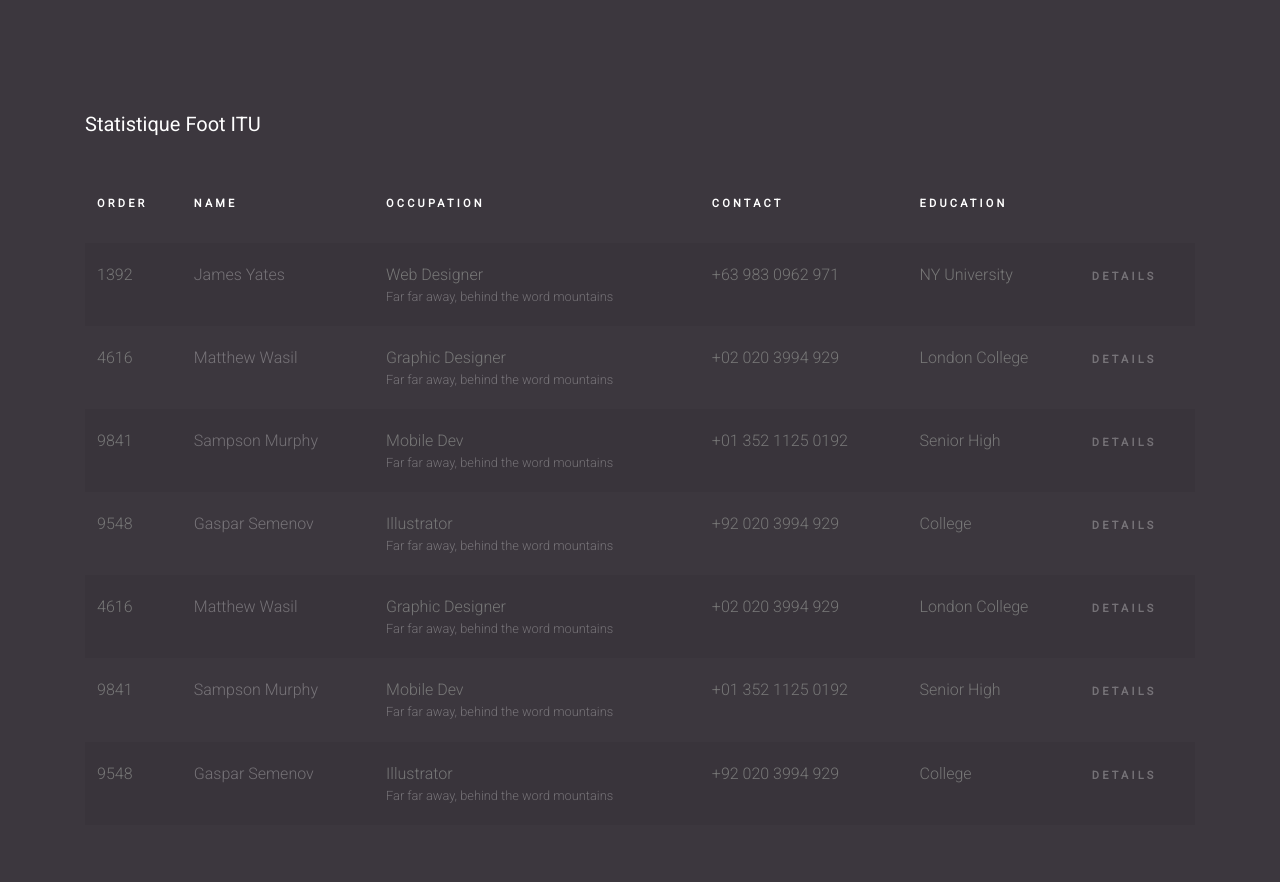
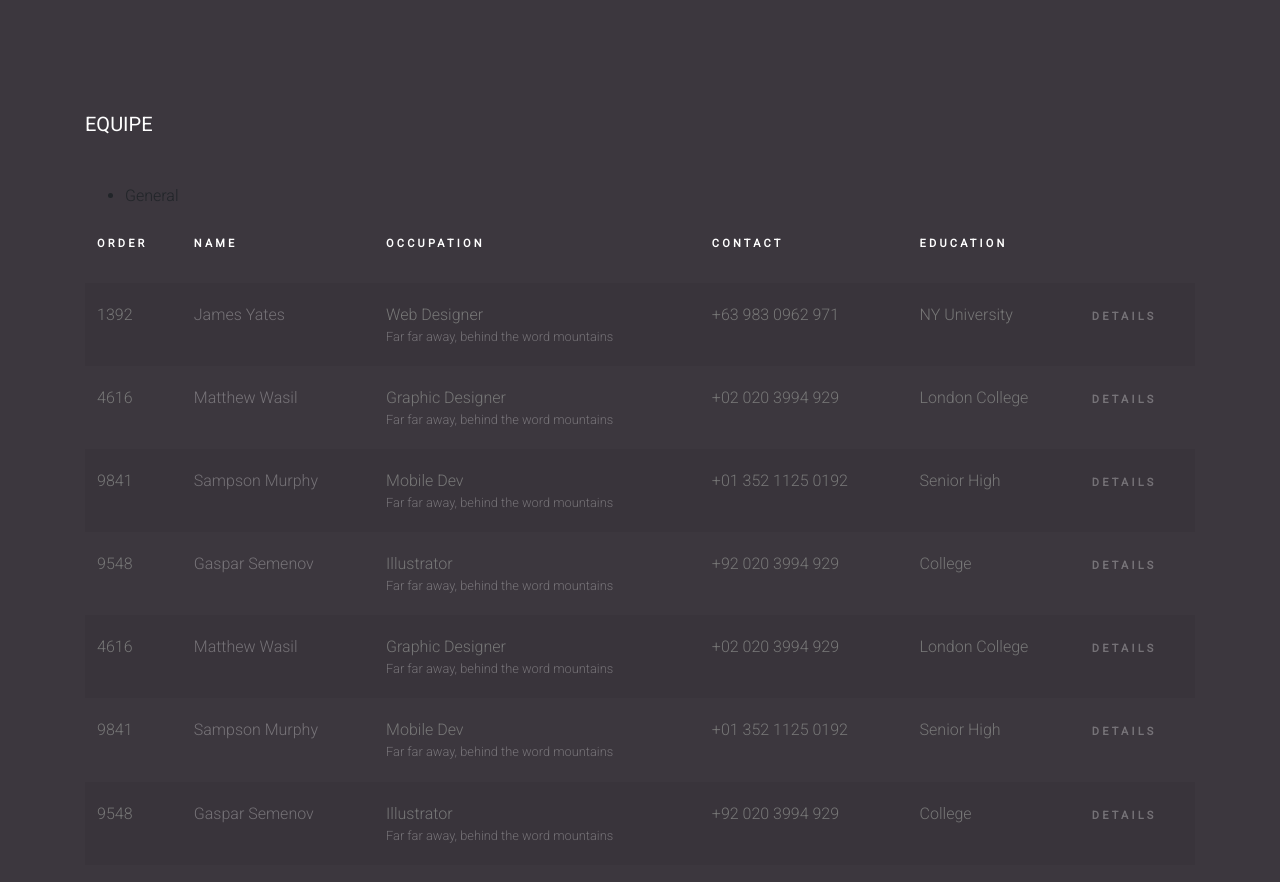
Before and after one commit to projetETU/Statistique-de-foot, a plain HTML site: page index.html in a window 1280 px wide. Drawn offline with Linux system fonts and the light colour scheme.

Commit message:
Update index.html

```diff
--- a/index.html
+++ b/index.html
@@ -16,7 +16,7 @@
     <!-- Style -->
     <link rel="stylesheet" href="css/style.css">
 
-    <title>Table #6</title>
+    <title>Statistique Foot ITU</title>
   </head>
   <body>
 
@@ -24,8 +24,12 @@
   <div class="content">
 
     <div class="container">
-      <h2 class="mb-5">Statistique Foot ITU</h2>
-
+      <h2 class="mb-5">EQUIPE</h2>
+    <ul>
+        <li >
+            General
+        </li>
+    </ul>
 
       <div class="table-responsive">
 
```
